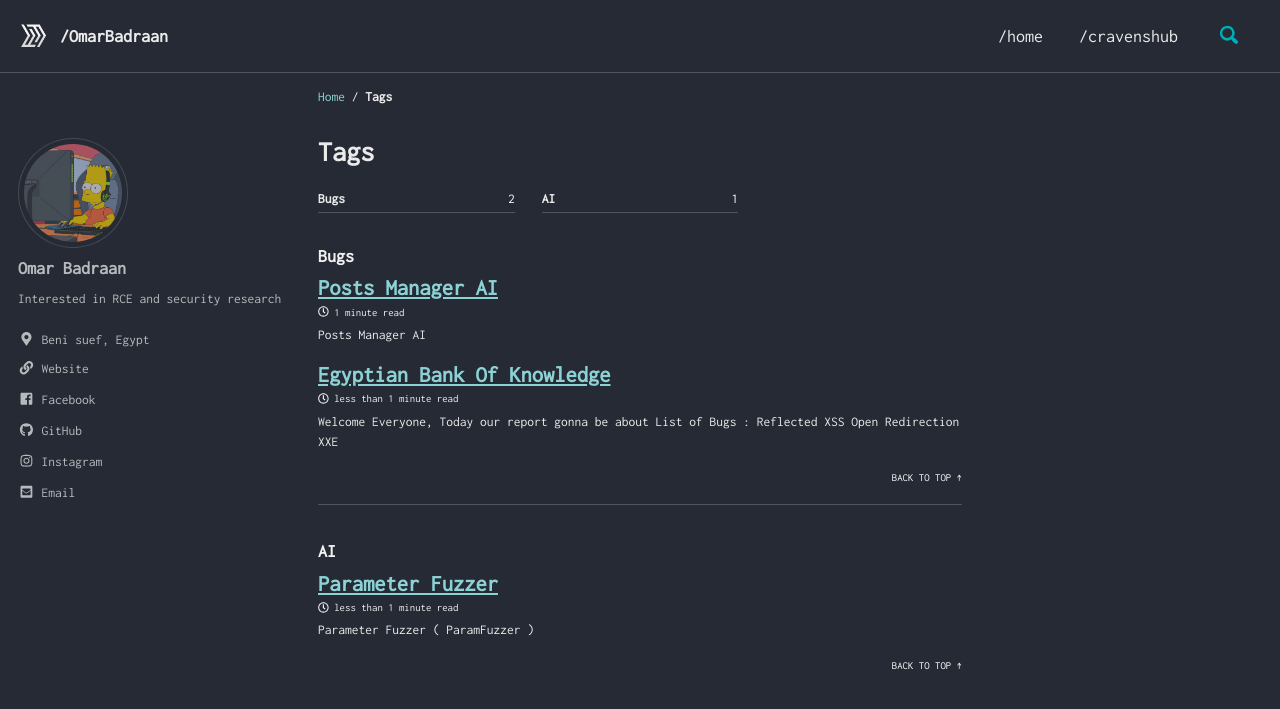
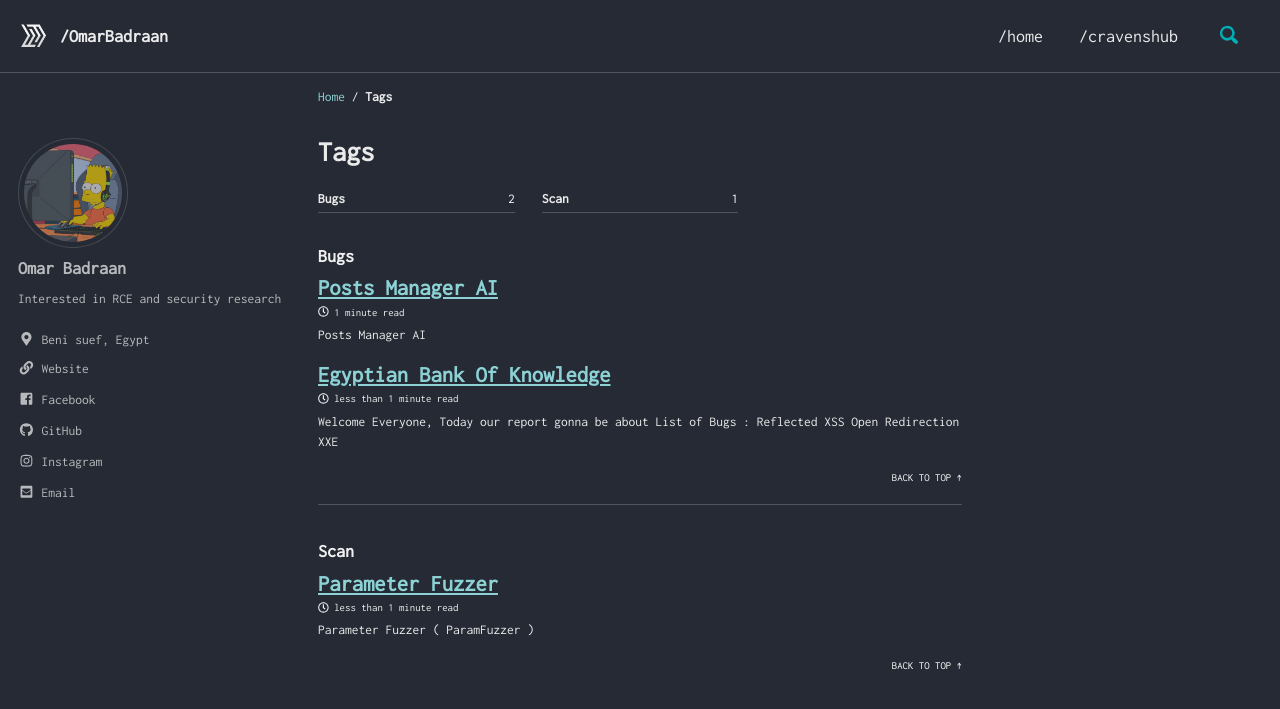
Before and after one commit to hussam-z/test.github.io, a Jekyll site: the page built from _pages/tag-archive.md, in a window 1280 px wide and 900 px high. Shown: the top 709 px of the window. Built offline with Jekyll 4.4.1, drawn with Linux system fonts in a browser that asks for light colours; cached includes are drawn as plain includes.

Commit message:
Update 2020-01-21-paramfuzzer.md

```diff
--- a/_posts/2020-01-21-paramfuzzer.md
+++ b/_posts/2020-01-21-paramfuzzer.md
@@ -3,7 +3,7 @@ title: "Parameter Fuzzer"
 date: "2020-01-21"
 layout: single
 tags:
-- AI
+- Scan
 categories:
 - Projects
 ---
```
